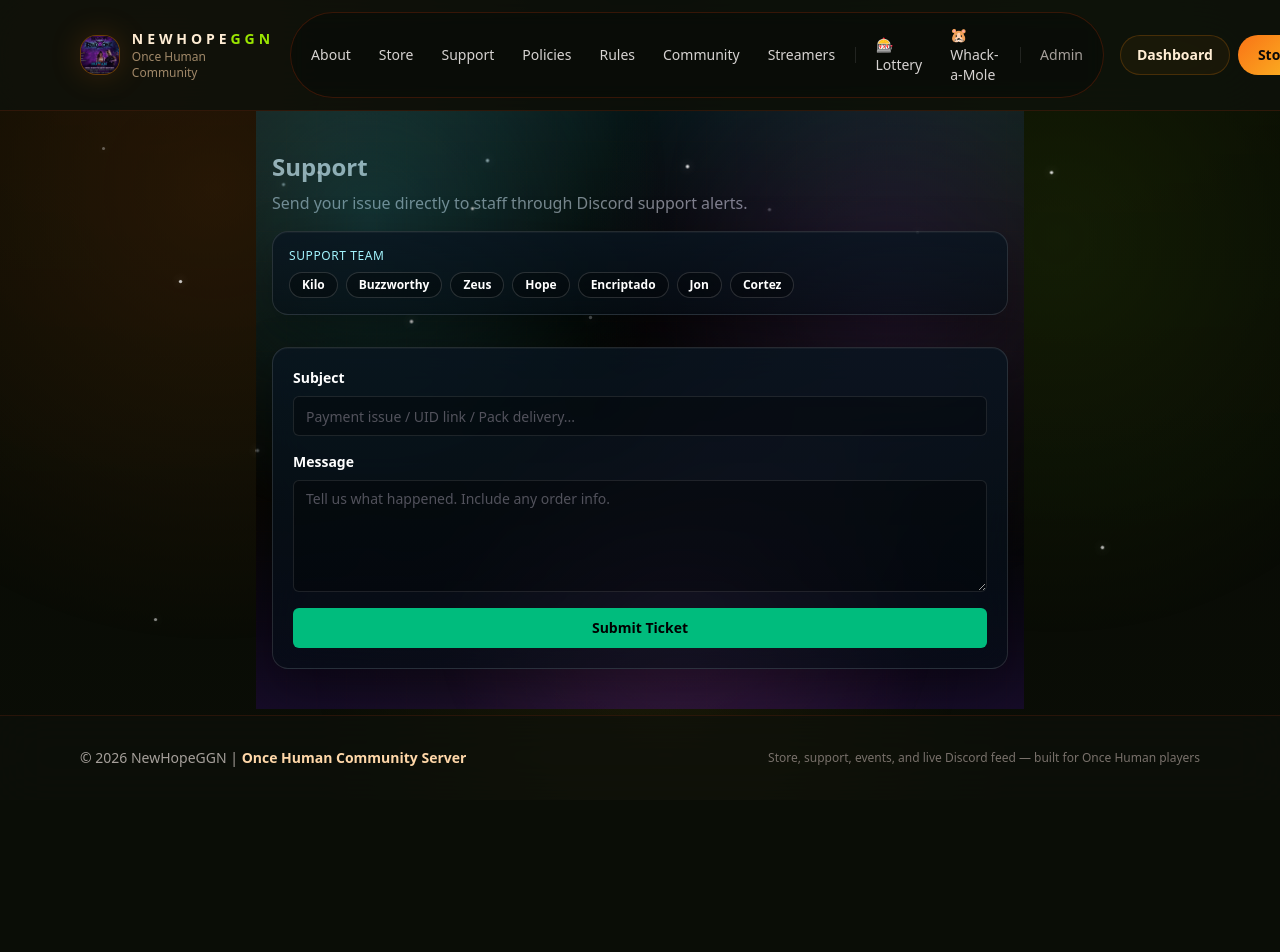
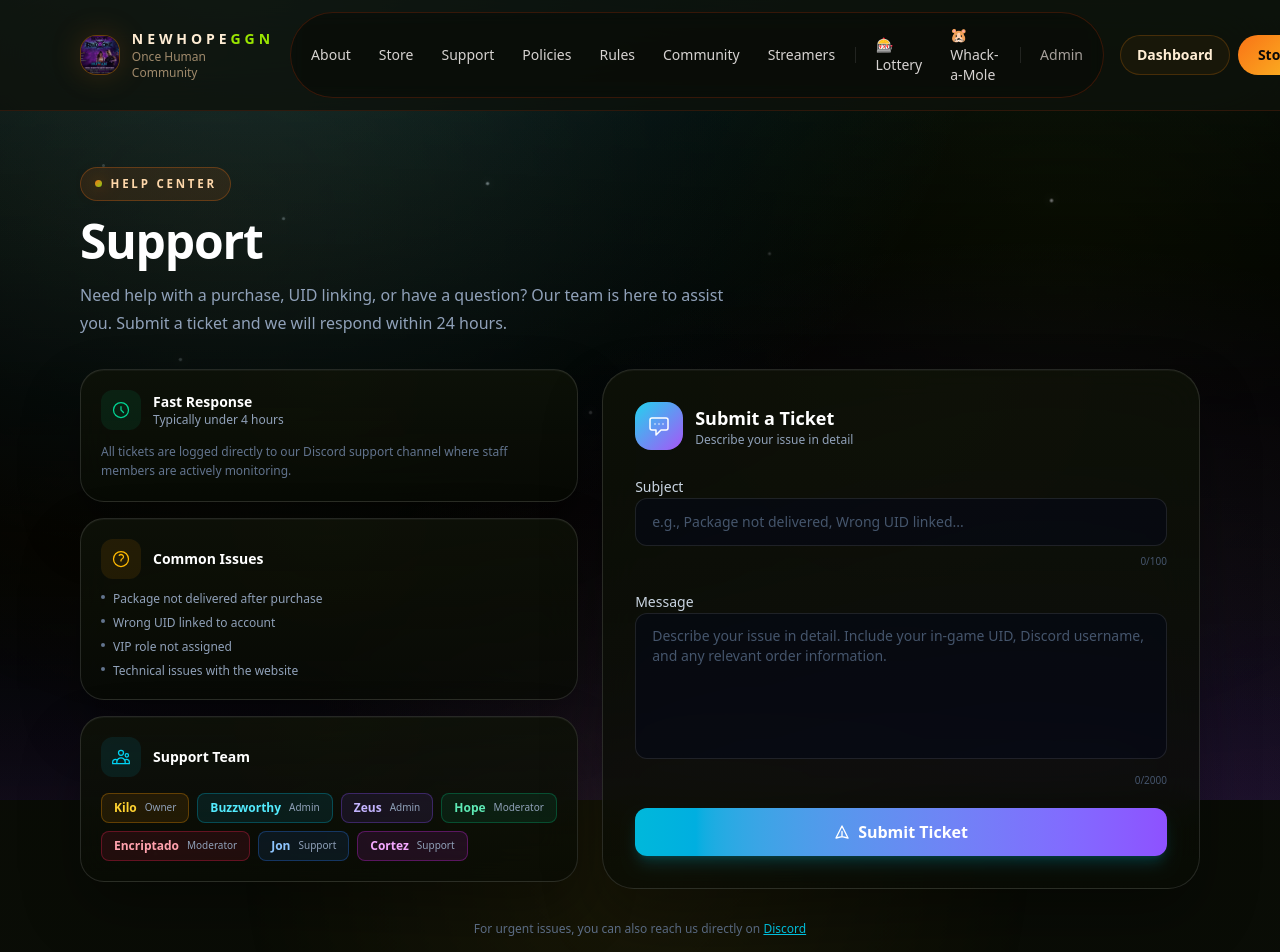
Before and after one commit to GGNexusINC/vibe-coding-platform, a Next.js app: page /support in a window 1280 px wide. Shown: the top 952 px of the page. Before the commit the page ends 800 px from the top, so only its background shows below. Built offline with nearby package versions, Linux system fonts and the light colour scheme; no server answers.

Commit message:
feat: modern professional support page redesign

```diff
--- a/src/app/support/support-client.tsx
+++ b/src/app/support/support-client.tsx
@@ -4,19 +4,16 @@ import { useState } from "react";
 import type { FormEvent } from "react";
 
 export default function SupportClient() {
-  const supportStaff = ["Kilo", "Buzzworthy", "Zeus", "Hope", "Encriptado", "Jon", "Cortez"];
-  const stars = [
-    { top: "10%", left: "8%", delay: "0s" },
-    { top: "16%", left: "28%", delay: "0.7s" },
-    { top: "9%", left: "56%", delay: "1.2s" },
-    { top: "20%", left: "86%", delay: "0.5s" },
-    { top: "35%", left: "20%", delay: "1.4s" },
-    { top: "48%", left: "48%", delay: "0.4s" },
-    { top: "58%", left: "74%", delay: "1.1s" },
-    { top: "72%", left: "14%", delay: "0.9s" },
-    { top: "80%", left: "62%", delay: "1.7s" },
-    { top: "86%", left: "90%", delay: "0.3s" },
+  const supportStaff = [
+    { name: "Kilo", role: "Owner", color: "amber" },
+    { name: "Buzzworthy", role: "Admin", color: "cyan" },
+    { name: "Zeus", role: "Admin", color: "violet" },
+    { name: "Hope", role: "Moderator", color: "emerald" },
+    { name: "Encriptado", role: "Moderator", color: "rose" },
+    { name: "Jon", role: "Support", color: "blue" },
+    { name: "Cortez", role: "Support", color: "fuchsia" },
   ];
+
   const [subject, setSubject] = useState("");
   const [message, setMessage] = useState("");
   const [status, setStatus] = useState<string>("");
@@ -46,77 +43,215 @@ export default function SupportClient() {
     setLoading(false);
   }
 
+  const colorClasses: Record<string, { border: string; bg: string; text: string }> = {
+    amber:   { border: "border-amber-500/30", bg: "bg-amber-500/10", text: "text-amber-300" },
+    cyan:    { border: "border-cyan-500/30", bg: "bg-cyan-500/10", text: "text-cyan-300" },
+    violet:  { border: "border-violet-500/30", bg: "bg-violet-500/10", text: "text-violet-300" },
+    emerald: { border: "border-emerald-500/30", bg: "bg-emerald-500/10", text: "text-emerald-300" },
+    rose:    { border: "border-rose-500/30", bg: "bg-rose-500/10", text: "text-rose-300" },
+    blue:    { border: "border-blue-500/30", bg: "bg-blue-500/10", text: "text-blue-300" },
+    fuchsia: { border: "border-fuchsia-500/30", bg: "bg-fuchsia-500/10", text: "text-fuchsia-300" },
+  };
+
   return (
-    <div className="relative mx-auto w-full max-w-3xl overflow-hidden px-4 py-10">
-      <div className="pointer-events-none absolute inset-0 bg-gradient-to-b from-cyan-950/30 via-black/65 to-violet-950/35" />
-      <div className="rz-parallax-galaxy pointer-events-none absolute inset-0 bg-[radial-gradient(circle_at_16%_20%,rgba(34,211,238,0.18),transparent_36%),radial-gradient(circle_at_82%_30%,rgba(168,85,247,0.17),transparent_40%),radial-gradient(circle_at_56%_82%,rgba(217,70,239,0.14),transparent_38%)]" />
-      <div className="rz-starfield pointer-events-none">
-        {stars.map((star, idx) => (
-          <span
-            key={`support-star-${idx}`}
-            className="rz-star"
-            style={{ top: star.top, left: star.left, animationDelay: star.delay }}
-          />
+    <div className="relative mx-auto w-full max-w-6xl px-4 py-10 sm:py-14">
+      {/* Background Effects */}
+      <div className="pointer-events-none fixed inset-0 -z-10">
+        <div className="absolute inset-0 bg-gradient-to-b from-cyan-950/20 via-black/80 to-violet-950/20" />
+        <div className="absolute inset-0 bg-[radial-gradient(ellipse_at_20%_0%,rgba(34,211,238,0.15),transparent_50%),radial-gradient(ellipse_at_80%_100%,rgba(168,85,247,0.12),transparent_50%)]" />
+      </div>
+
+      {/* Header */}
+      <div className="mb-8">
+        <div className="rz-chip mb-4">Help Center</div>
+        <h1 className="text-4xl font-semibold tracking-tight text-white sm:text-5xl">
+          Support
+        </h1>
+        <p className="mt-4 max-w-2xl text-base leading-7 text-slate-400">
+          Need help with a purchase, UID linking, or have a question? Our team is here to assist you. Submit a ticket and we will respond within 24 hours.
+        </p>
+      </div>
+
+      {/* Two Column Layout */}
+      <div className="grid gap-6 lg:grid-cols-[1fr_1.2fr]">
+        {/* Left Column - Info Cards */}
+        <div className="space-y-4">
+          {/* Response Time Card */}
+          <div className="rz-surface rz-panel-border rounded-[1.5rem] p-5">
+            <div className="flex items-center gap-3 mb-3">
+              <div className="flex h-10 w-10 items-center justify-center rounded-xl bg-emerald-500/10">
+                <svg className="h-5 w-5 text-emerald-400" fill="none" viewBox="0 0 24 24" stroke="currentColor">
+                  <path strokeLinecap="round" strokeLinejoin="round" strokeWidth={1.5} d="M12 8v4l3 3m6-3a9 9 0 11-18 0 9 9 0 0118 0z" />
+                </svg>
+              </div>
+              <div>
+                <div className="text-sm font-semibold text-white">Fast Response</div>
+                <div className="text-xs text-slate-400">Typically under 4 hours</div>
+              </div>
+            </div>
+            <p className="text-xs text-slate-500 leading-relaxed">
+              All tickets are logged directly to our Discord support channel where staff members are actively monitoring.
+            </p>
+          </div>
+
+          {/* Common Issues Card */}
+          <div className="rz-surface rz-panel-border rounded-[1.5rem] p-5">
+            <div className="flex items-center gap-3 mb-3">
+              <div className="flex h-10 w-10 items-center justify-center rounded-xl bg-amber-500/10">
+                <svg className="h-5 w-5 text-amber-400" fill="none" viewBox="0 0 24 24" stroke="currentColor">
+                  <path strokeLinecap="round" strokeLinejoin="round" strokeWidth={1.5} d="M9.879 7.519c1.171-1.025 3.071-1.025 4.242 0 1.172 1.025 1.172 2.687 0 3.712-.203.179-.43.326-.67.442-.745.361-1.45.999-1.45 1.827v.75M21 12a9 9 0 11-18 0 9 9 0 0118 0z" />
+                </svg>
+              </div>
+              <div className="text-sm font-semibold text-white">Common Issues</div>
+            </div>
+            <ul className="space-y-2">
+              {[
+                "Package not delivered after purchase",
+                "Wrong UID linked to account",
+                "VIP role not assigned",
+                "Technical issues with the website",
+              ].map((issue) => (
+                <li key={issue} className="flex items-start gap-2 text-xs text-slate-400">
+                  <span className="mt-1 h-1 w-1 rounded-full bg-slate-500 shrink-0" />
+                  {issue}
+                </li>
               ))}
+            </ul>
           </div>
-      <div className="pointer-events-none absolute inset-0 rz-grid opacity-20" />
-      <h1 className="text-2xl font-bold text-white">Support</h1>
-      <p className="mt-2 text-zinc-300">
-        Send your issue directly to staff through Discord support alerts.
-      </p>
-      <div className="rz-lux-panel mt-4 rounded-2xl p-4">
-        <div className="text-xs uppercase tracking-wider text-cyan-200">Support Team</div>
-        <div className="mt-2 flex flex-wrap gap-2">
-          {supportStaff.map((name) => (
-            <span
-              key={name}
-              className="rounded-full border border-white/15 bg-black/30 px-3 py-1 text-xs font-semibold text-white"
+
+          {/* Staff Team Card */}
+          <div className="rz-surface rz-panel-border rounded-[1.5rem] p-5">
+            <div className="flex items-center gap-3 mb-4">
+              <div className="flex h-10 w-10 items-center justify-center rounded-xl bg-cyan-500/10">
+                <svg className="h-5 w-5 text-cyan-400" fill="none" viewBox="0 0 24 24" stroke="currentColor">
+                  <path strokeLinecap="round" strokeLinejoin="round" strokeWidth={1.5} d="M17 20h5v-2a3 3 0 00-5.356-1.857M17 20H7m10 0v-2c0-.656-.126-1.283-.356-1.857M7 20H2v-2a3 3 0 015.356-1.857M7 20v-2c0-.656.126-1.283.356-1.857m0 0a5.002 5.002 0 019.288 0M15 7a3 3 0 11-6 0 3 3 0 016 0zm6 3a2 2 0 11-4 0 2 2 0 014 0z" />
+                </svg>
+              </div>
+              <div className="text-sm font-semibold text-white">Support Team</div>
+            </div>
+            <div className="flex flex-wrap gap-2">
+              {supportStaff.map((member) => {
+                const colors = colorClasses[member.color];
+                return (
+                  <div
+                    key={member.name}
+                    className={`flex items-center gap-2 rounded-lg border ${colors.border} ${colors.bg} px-3 py-1.5`}
                   >
-              {name}
-            </span>
-          ))}
+                    <span className={`text-xs font-semibold ${colors.text}`}>{member.name}</span>
+                    <span className="text-[10px] text-slate-400">{member.role}</span>
+                  </div>
+                );
+              })}
+            </div>
           </div>
         </div>
 
-      <form
-        className="rz-lux-panel mt-8 rounded-2xl p-5"
-        onSubmit={submitTicket}
-      >
-        <div className="grid gap-4">
-          <label className="grid gap-2">
-            <span className="text-sm font-semibold text-white">Subject</span>
+        {/* Right Column - Ticket Form */}
+        <div className="rz-surface rz-panel-border rounded-[2rem] p-6 sm:p-8">
+          <div className="flex items-center gap-3 mb-6">
+            <div className="flex h-12 w-12 items-center justify-center rounded-2xl bg-[linear-gradient(135deg,#22d3ee,#a855f7)]">
+              <svg className="h-6 w-6 text-white" fill="none" viewBox="0 0 24 24" stroke="currentColor">
+                <path strokeLinecap="round" strokeLinejoin="round" strokeWidth={1.5} d="M8 10h.01M12 10h.01M16 10h.01M9 16H5a2 2 0 01-2-2V6a2 2 0 012-2h14a2 2 0 012 2v8a2 2 0 01-2 2h-5l-5 5v-5z" />
+              </svg>
+            </div>
+            <div>
+              <h2 className="text-lg font-semibold text-white">Submit a Ticket</h2>
+              <p className="text-xs text-slate-400">Describe your issue in detail</p>
+            </div>
+          </div>
+
+          <form onSubmit={submitTicket} className="space-y-5">
+            {/* Subject Field */}
+            <div className="space-y-2">
+              <label className="text-sm font-medium text-slate-300">Subject</label>
               <input
-              className="h-10 rounded-md border border-white/10 bg-black/30 px-3 text-sm text-white outline-none placeholder:text-zinc-600"
-              placeholder="Payment issue / UID link / Pack delivery..."
+                type="text"
                 value={subject}
                 onChange={(e) => setSubject(e.target.value)}
+                placeholder="e.g., Package not delivered, Wrong UID linked..."
                 maxLength={100}
                 required
+                className="h-12 w-full rounded-xl border border-white/10 bg-slate-950/50 px-4 text-sm text-white placeholder:text-slate-600 outline-none focus:border-cyan-500/50 focus:ring-1 focus:ring-cyan-500/20 transition-all"
               />
-          </label>
+              <div className="text-[10px] text-slate-600 text-right">{subject.length}/100</div>
+            </div>
 
-          <label className="grid gap-2">
-            <span className="text-sm font-semibold text-white">Message</span>
+            {/* Message Field */}
+            <div className="space-y-2">
+              <label className="text-sm font-medium text-slate-300">Message</label>
               <textarea
-              className="min-h-28 rounded-md border border-white/10 bg-black/30 px-3 py-2 text-sm text-white outline-none placeholder:text-zinc-600"
-              placeholder="Tell us what happened. Include any order info."
                 value={message}
                 onChange={(e) => setMessage(e.target.value)}
+                placeholder="Describe your issue in detail. Include your in-game UID, Discord username, and any relevant order information."
                 maxLength={2000}
                 required
+                rows={6}
+                className="w-full resize-none rounded-xl border border-white/10 bg-slate-950/50 px-4 py-3 text-sm text-white placeholder:text-slate-600 outline-none focus:border-cyan-500/50 focus:ring-1 focus:ring-cyan-500/20 transition-all"
               />
-          </label>
+              <div className="text-[10px] text-slate-600 text-right">{message.length}/2000</div>
+            </div>
 
+            {/* Submit Button */}
             <button
-            className="h-10 rounded-md bg-emerald-500 px-4 text-sm font-semibold text-black hover:bg-emerald-400 disabled:opacity-60"
+              type="submit"
               disabled={loading}
-            type="submit"
+              className="group relative h-12 w-full overflow-hidden rounded-xl bg-gradient-to-r from-cyan-500 to-violet-500 font-semibold text-white shadow-lg shadow-cyan-500/20 transition-all hover:shadow-cyan-500/30 disabled:opacity-60 disabled:cursor-not-allowed"
             >
-            {loading ? "Submitting..." : "Submit Ticket"}
+              <span className="relative z-10 flex items-center justify-center gap-2">
+                {loading ? (
+                  <>
+                    <svg className="h-4 w-4 animate-spin" fill="none" viewBox="0 0 24 24">
+                      <circle className="opacity-25" cx="12" cy="12" r="10" stroke="currentColor" strokeWidth="4" />
+                      <path className="opacity-75" fill="currentColor" d="M4 12a8 8 0 018-8V0C5.373 0 0 5.373 0 12h4zm2 5.291A7.962 7.962 0 014 12H0c0 3.042 1.135 5.824 3 7.938l3-2.647z" />
+                    </svg>
+                    Submitting...
+                  </>
+                ) : (
+                  <>
+                    <svg className="h-4 w-4" fill="none" viewBox="0 0 24 24" stroke="currentColor">
+                      <path strokeLinecap="round" strokeLinejoin="round" strokeWidth={2} d="M12 19l9 2-9-18-9 18 9-2zm0 0v-8" />
+                    </svg>
+                    Submit Ticket
+                  </>
+                )}
+              </span>
+              <div className="absolute inset-0 bg-gradient-to-r from-cyan-400 to-violet-400 opacity-0 transition-opacity group-hover:opacity-100" />
             </button>
-          {status ? <div className="text-sm text-zinc-200">{status}</div> : null}
+
+            {/* Status Message */}
+            {status && (
+              <div className={`rounded-xl border px-4 py-3 text-sm ${
+                status.includes("submitted")
+                  ? "border-emerald-500/30 bg-emerald-500/10 text-emerald-300"
+                  : "border-rose-500/30 bg-rose-500/10 text-rose-300"
+              }`}>
+                <div className="flex items-center gap-2">
+                  {status.includes("submitted") ? (
+                    <svg className="h-4 w-4" fill="none" viewBox="0 0 24 24" stroke="currentColor">
+                      <path strokeLinecap="round" strokeLinejoin="round" strokeWidth={2} d="M5 13l4 4L19 7" />
+                    </svg>
+                  ) : (
+                    <svg className="h-4 w-4" fill="none" viewBox="0 0 24 24" stroke="currentColor">
+                      <path strokeLinecap="round" strokeLinejoin="round" strokeWidth={2} d="M12 8v4m0 4h.01M21 12a9 9 0 11-18 0 9 9 0 0118 0z" />
+                    </svg>
+                  )}
+                  {status}
                 </div>
+              </div>
+            )}
           </form>
+        </div>
+      </div>
+
+      {/* Footer Note */}
+      <div className="mt-8 text-center">
+        <p className="text-xs text-slate-500">
+          For urgent issues, you can also reach us directly on{" "}
+          <a href="https://discord.gg/5Fcw9XSEeZ" className="text-cyan-400 hover:text-cyan-300 underline">
+            Discord
+          </a>
+        </p>
+      </div>
     </div>
   );
 }
```
Lines whose indentation alone changed are shown as unchanged.
